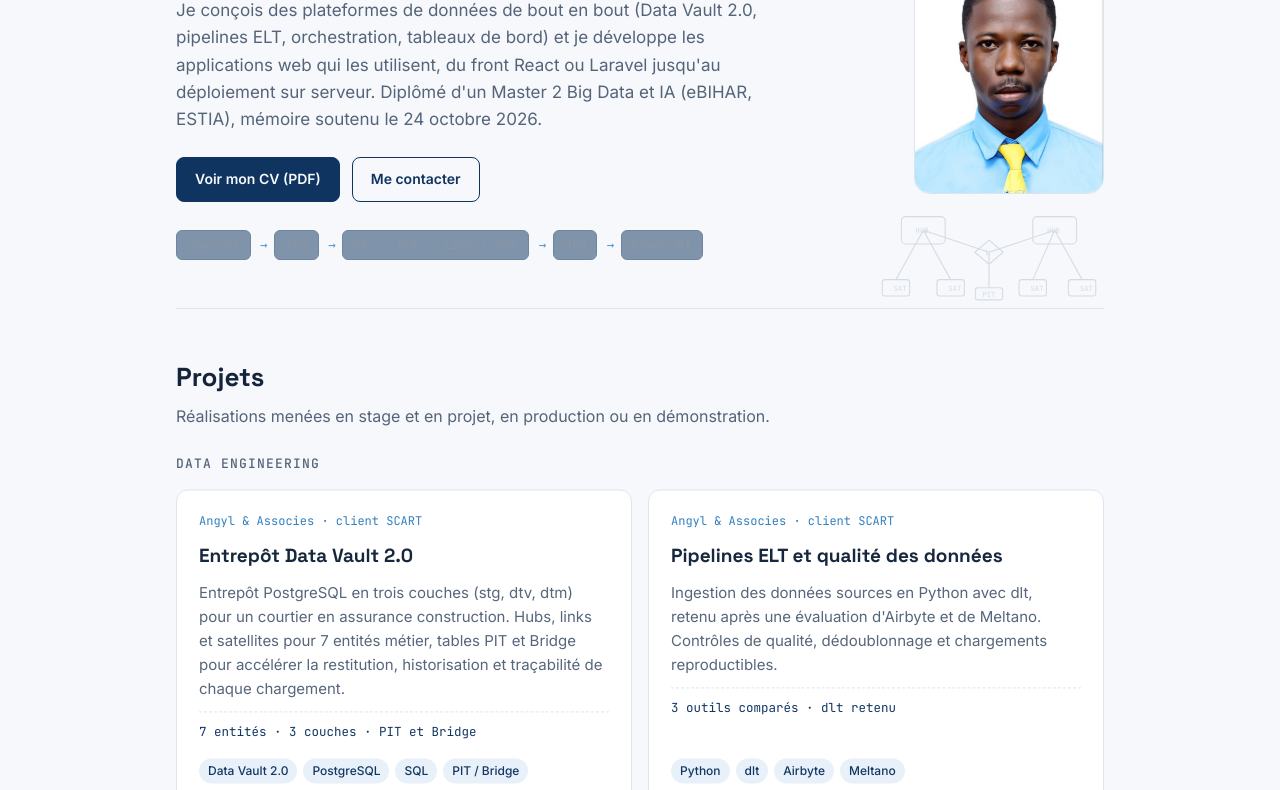
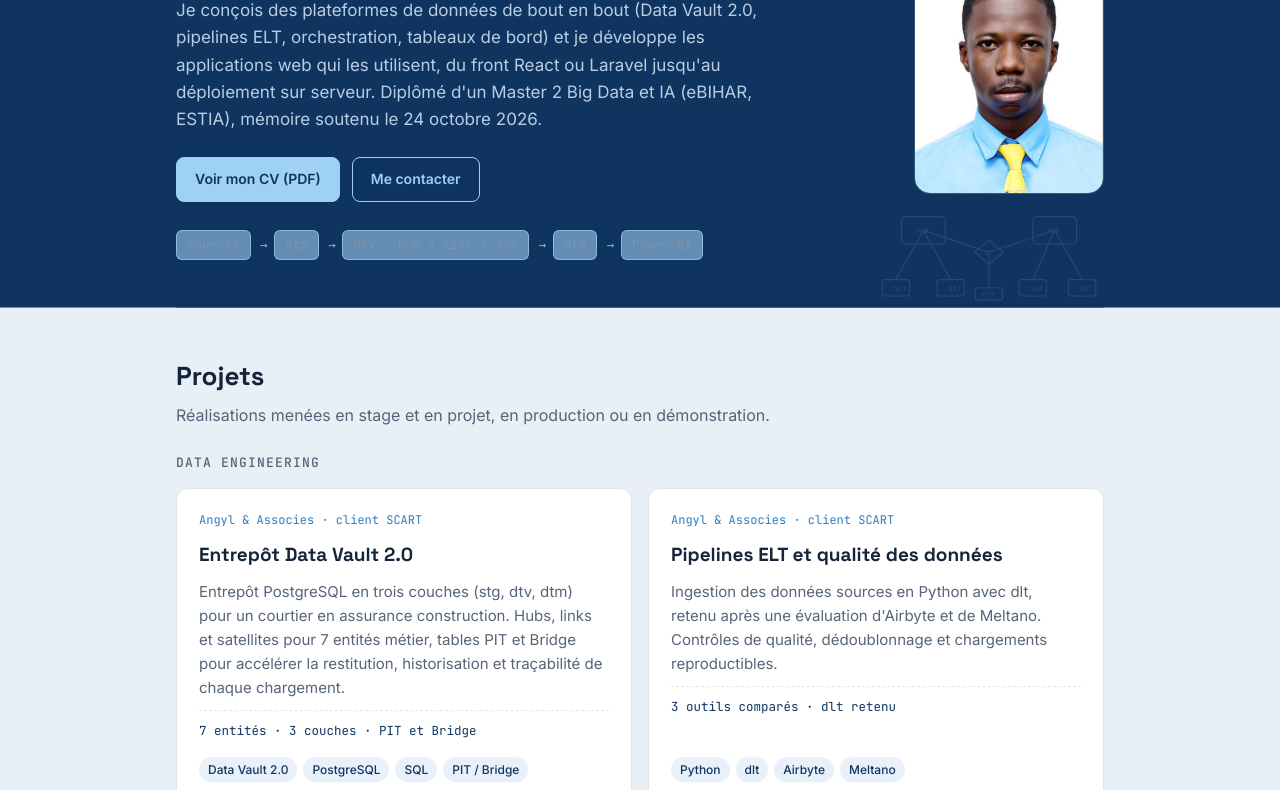
Before and after one commit to Jack-coder-lang/jack-coder-lang.github.io, a plain HTML site: page index.html in a window 1280 px wide. Shown: the part 202-992 px from the top of the page. Drawn offline with Linux system fonts and the light colour scheme.

Commit message:
Design : bandeaux bleu marine et fond teinté
Co-Authored-By: Claude Opus 5.5 <noreply@anthropic.com>

```diff
--- a/index.html
+++ b/index.html
@@ -17,8 +17,11 @@
 <style>
   /* Mise en page : une seule colonne centrée de 960px, sections séparées par des filets fins, bleu du CV en accent */
   :root {
-    --bg: #f6f8fb;
+    --bg: #e8eff7;
     --surface: #ffffff;
+    --band: #0f3460;
+    --band-2: #0b2a4e;
+    --tint: #d6e4f3;
     --fg: #14243a;
     --muted: #556479;
     --line: #dde4ee;
@@ -31,15 +34,27 @@
   }
   @media (prefers-color-scheme: dark) {
     :root:not([data-theme="light"]) {
-      --bg: #0d1520; --surface: #142030; --fg: #e6edf6; --muted: #9aabc0; --line: #23344a;
+      --bg: #0d1520; --surface: #142030; --band: #0a2240; --band-2: #071a33; --tint: #101c2b; --fg: #e6edf6; --muted: #9aabc0; --line: #23344a;
       --accent: #8cc4f0; --accent-2: #5aa9e6; --chip: #1a2c42; color-scheme: dark;
     }
   }
   :root[data-theme="dark"] {
-    --bg: #0d1520; --surface: #142030; --fg: #e6edf6; --muted: #9aabc0; --line: #23344a;
+    --bg: #0d1520; --surface: #142030; --band: #0a2240; --band-2: #071a33; --tint: #101c2b; --fg: #e6edf6; --muted: #9aabc0; --line: #23344a;
     --accent: #8cc4f0; --accent-2: #5aa9e6; --chip: #1a2c42; color-scheme: dark;
   }
 
+  /* Zones en bandeau marine : on redéfinit les jetons localement, tout le contenu suit */
+  nav, .hero, #contact, footer {
+    --fg: #ffffff; --muted: #b9cde4; --surface: rgba(255, 255, 255, .07); --line: rgba(255, 255, 255, .18);
+    --accent: #9fd0f5; --accent-2: #9fd0f5; --chip: rgba(255, 255, 255, .1);
+  }
+  nav, .hero { --bg: var(--band); background: var(--band); box-shadow: 0 0 0 100vmax var(--band); clip-path: inset(0 -100vmax); }
+  #contact, footer { --bg: var(--band-2); background: var(--band-2); box-shadow: 0 0 0 100vmax var(--band-2); clip-path: inset(0 -100vmax); }
+  #competences { margin-top: 48px; padding-block: 48px; background: var(--tint); box-shadow: 0 0 0 100vmax var(--tint); clip-path: inset(0 -100vmax); }
+  #contact { margin-top: 56px; padding-block: 48px 32px; }
+  footer { margin-top: 0 !important; border-top: 1px solid var(--line) !important; padding-block: 20px 28px; }
+  .wrap { padding-block: 0 !important; }
+  .hero { border-bottom: 0 !important; }
   body { background: var(--bg); color: var(--fg); font-family: var(--body); font-size: 16px; line-height: 1.6; }
   .wrap { max-width: 960px; margin: 0 auto; padding-block: 0 48px;
           padding-left: max(16px, env(safe-area-inset-left, 0px)); padding-right: max(16px, env(safe-area-inset-right, 0px)); }
@@ -47,8 +62,8 @@
   nav { display: flex; justify-content: space-between; align-items: center; gap: 16px; padding-block: 16px; flex-wrap: wrap;
         position: sticky; top: env(safe-area-inset-top, 0px); z-index: 20; background: var(--bg);
         box-shadow: 0 0 0 100vmax var(--bg); clip-path: inset(0 -100vmax); }
-  nav.scrolled { box-shadow: 0 0 0 100vmax var(--bg), 0 1px 0 100vmax var(--line); }
-  body::before { content: ""; position: fixed; inset: 0 0 auto; height: env(safe-area-inset-top, 0px); z-index: 30; background: var(--bg); }
+  nav.scrolled { box-shadow: 0 0 0 100vmax var(--band), 0 6px 18px rgba(0, 0, 0, .18); clip-path: inset(0 -100vmax -24px); }
+  body::before { content: ""; position: fixed; inset: 0 0 auto; height: env(safe-area-inset-top, 0px); z-index: 30; background: var(--band); }
   .progress { position: fixed; top: env(safe-area-inset-top, 0px); left: 0; right: 0; height: 2px; z-index: 40;
               background: var(--accent-2); transform-origin: left; transform: scaleX(0); pointer-events: none; }
   nav .links a.active { color: var(--accent); }
@@ -152,7 +167,7 @@
   }
   /* Interactions (toujours actives, sobres) */
   .btn, .card, .photo, .tags span, nav a, .contact .item { transition: transform .25s ease, box-shadow .25s ease, background-color .25s ease, color .2s ease, border-color .25s ease; }
-  .btn.primary:hover { transform: translateY(-2px); box-shadow: 0 8px 20px rgba(15, 52, 96, .25); }
+  .btn.primary:hover { transform: translateY(-2px); box-shadow: 0 8px 20px rgba(0, 0, 0, .25); }
   .btn.ghost:hover { background: var(--chip); }
   .card:hover { transform: translateY(-4px); border-color: var(--accent-2); box-shadow: 0 12px 28px rgba(15, 52, 96, .12); }
   .card:hover .tags span { background: var(--accent); color: var(--bg); }
```
